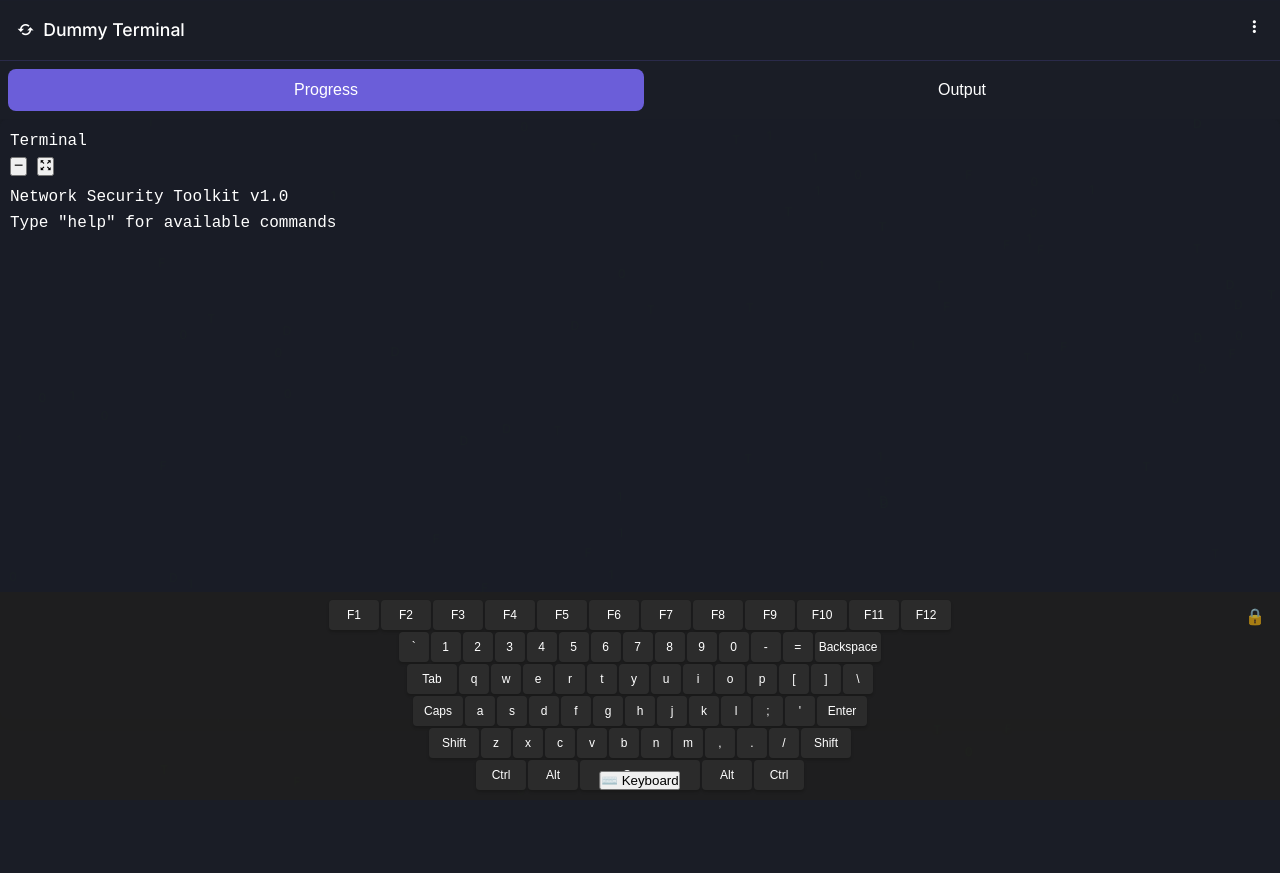
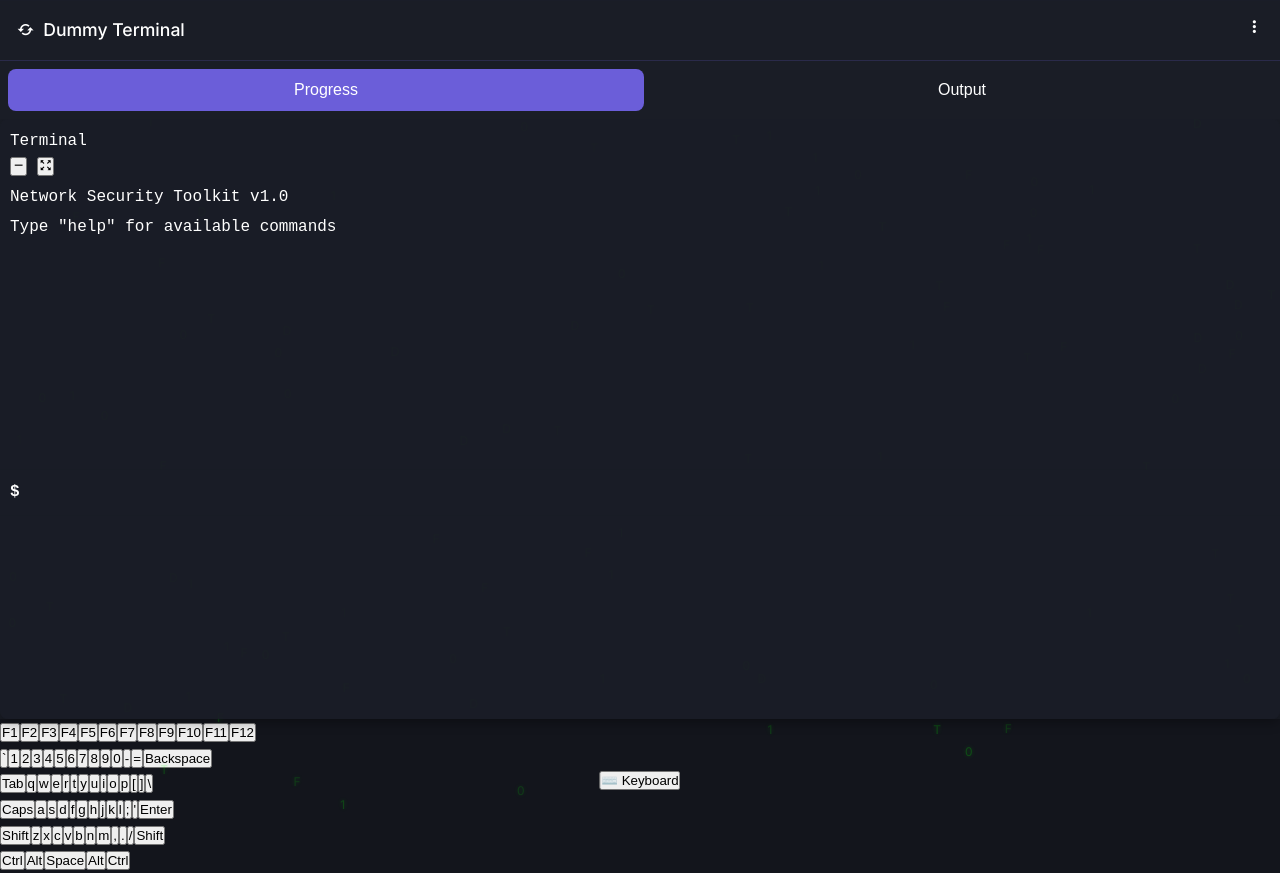
Before and after one commit to dkinzer222/Dummy_Terminal_Function, a Flask app: page / in a window 1280 px wide. Before the commit the page ends 791 px from the top, so only its background shows below. Run offline with Flask 3, Linux system fonts and the light colour scheme.

Commit message:
Agent query: Please verify: 1. Does the input field appear correctly above the keyboard? 2. When typing commands, does the output show properly with the command prefix? 3. Is the terminal scrolling and displaying output correctly?

```diff
--- a/static/css/terminal.css
+++ b/static/css/terminal.css
@@ -59,17 +59,21 @@
 }
 
 .terminal-input {
-    position: absolute;
-    bottom: 100%;
+    position: fixed;
+    bottom: calc(40vh + 10px);
     left: 0;
     right: 0;
     background-color: rgba(26, 29, 38, 0.95);
     padding: 10px;
-    border-top-left-radius: 8px;
-    border-top-right-radius: 8px;
-    border-bottom: 1px solid rgba(107, 94, 217, 0.2);
+    z-index: 1001;
+    transform: translateY(100%);
+    transition: transform 0.3s ease;
     display: flex;
     align-items: center;
+}
+
+.terminal-input.visible {
+    transform: translateY(0);
 }
 
 .prompt {
@@ -90,115 +94,27 @@
     caret-color: var(--accent-color);
 }
 
-.keyboard-container {
-    position: fixed;
-    bottom: 0;
-    left: 0;
-    right: 0;
-    background-color: rgba(31, 31, 31, 0.95);
-    z-index: 1000;
-    padding: 8px;
-    max-height: 40vh;
-    min-height: 20vh;
-    overflow-y: auto;
+.terminal-line {
+    white-space: pre-wrap;
+    word-break: break-all;
+    margin-bottom: 4px;
 }
 
-.keyboard-container.draggable {
-    resize: both;
-    overflow: auto;
-    min-width: 300px;
-    max-width: 100vw;
-    min-height: 150px;
-    max-height: 50vh;
-    border: 1px solid rgba(107, 94, 217, 0.2);
+.terminal-line.command {
+    color: #4CAF50;
 }
 
-.keyboard-container.visible {
-    transform: translateY(0);
+.terminal-line.output {
+    color: #FFFFFF;
 }
 
-.keyboard-row {
-    display: flex;
-    justify-content: center;
-    gap: 2px;
-    margin-bottom: 2px;
-}
-
-.key {
-    height: 30px;
-    min-width: 30px;
-    font-size: 12px;
-    padding: 2px 4px;
-    background-color: rgba(45, 45, 45, 0.95);
-    border: none;
-    border-radius: 4px;
-    color: var(--text-color);
-    display: flex;
-    align-items: center;
-    justify-content: center;
-    cursor: pointer;
-    user-select: none;
-    transition: all 0.2s ease;
-    box-shadow: 0 2px 3px rgba(0, 0, 0, 0.2);
-}
-
-.key.function-key {
-    font-size: 12px;
-    min-width: 50px;
-}
-
-.key.modifier-key {
-    min-width: 50px;
-}
-
-.key.space-key {
-    min-width: 120px;
-}
-
-.key:active {
-    transform: translateY(1px);
-    box-shadow: 0 1px 2px rgba(0, 0, 0, 0.2);
-    background-color: rgba(60, 60, 60, 0.95);
-}
-
-.keyboard-lock {
-    background: none;
-    border: none;
-    color: white;
-    font-size: 16px;
-    cursor: pointer;
-    padding: 5px;
-    opacity: 0.7;
-    transition: opacity 0.2s;
-}
-
-.keyboard-lock:hover {
-    opacity: 1;
+.terminal-line.error {
+    color: #FF4B4B;
 }
 
 @media (max-width: 768px) {
     .terminal {
         height: calc(100vh - 240px);
-    }
-
-    .keyboard-container {
-        height: auto;
-        max-height: 35vh;
-    }
-
-    .key {
-        height: 25px;
-        min-width: 25px;
-        font-size: 11px;
-        padding: 1px 2px;
-    }
-
-    .key.space-key {
-        min-width: 80px;
-    }
-
-    .key.modifier-key {
-        min-width: 40px;
     }
 }
 
--- a/static/js/keyboard.js
+++ b/static/js/keyboard.js
@@ -5,22 +5,43 @@ class Keyboard {
         this.isLocked = true;
         this.isDragging = false;
         this.keyboardLayout = [
-            // Function key row
             ['F1', 'F2', 'F3', 'F4', 'F5', 'F6', 'F7', 'F8', 'F9', 'F10', 'F11', 'F12'],
-            // Number row
             ['`', '1', '2', '3', '4', '5', '6', '7', '8', '9', '0', '-', '=', 'Backspace'],
-            // QWERTY row
             ['Tab', 'q', 'w', 'e', 'r', 't', 'y', 'u', 'i', 'o', 'p', '[', ']', '\\'],
-            // Home row
             ['Caps', 'a', 's', 'd', 'f', 'g', 'h', 'j', 'k', 'l', ';', "'", 'Enter'],
-            // Shift row
             ['Shift', 'z', 'x', 'c', 'v', 'b', 'n', 'm', ',', '.', '/', 'Shift'],
-            // Bottom row
             ['Ctrl', 'Alt', 'Space', 'Alt', 'Ctrl']
         ];
         this.setupKeyboard();
         this.setupToggleButton();
         this.setupDraggable();
+    }
+
+    onKeyPress(key) {
+        const input = document.querySelector('.command-input');
+        if (!input) return;
+
+        switch(key) {
+            case 'Enter':
+                const command = input.value.trim();
+                if (command && window.terminal) {
+                    window.terminal.executeCommand(command);
+                    input.value = '';
+                }
+                break;
+            case 'Backspace':
+                input.value = input.value.slice(0, -1);
+                break;
+            default:
+                if (key.length === 1 || key === 'Space') {
+                    input.value += (key === 'Space' ? ' ' : key);
+                }
+        }
+
+        const progressTab = document.querySelector('#progress-tab .terminal-output');
+        if (progressTab) {
+            progressTab.textContent = input.value;
+        }
     }
 
     setupKeyboard() {
@@ -98,7 +119,6 @@ class Keyboard {
             this.isDragging = false;
         });
 
-        // Add touch support
         this.container.addEventListener('touchstart', (e) => {
             if (this.isLocked) return;
             this.isDragging = true;
@@ -169,7 +189,6 @@ class Keyboard {
     }
 }
 
-// Initialize keyboard when DOM is loaded
 document.addEventListener('DOMContentLoaded', () => {
     window.keyboard = new Keyboard();
 });
```
Also changed, not shown: static/js/terminal.js (+28 -15 lines), IMG_9696.png (added).
